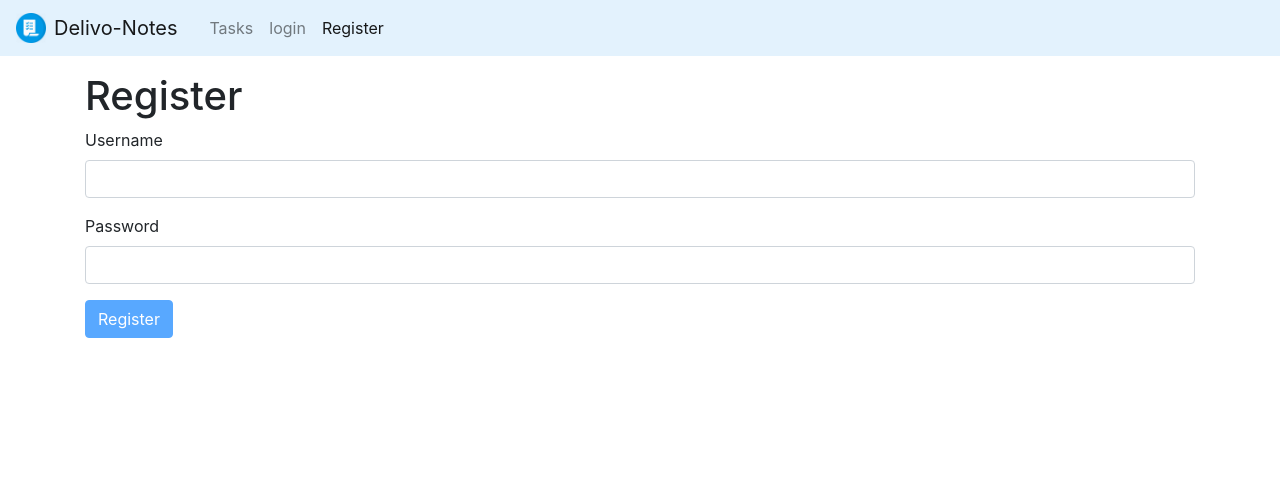
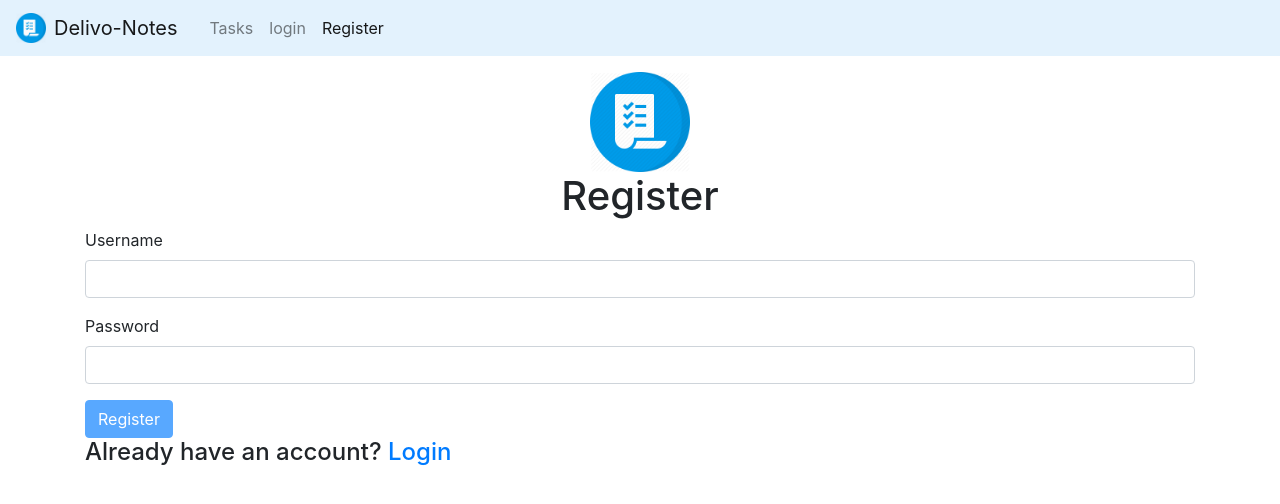
Before and after one commit to Syldox/React-todo-list, a React (Create React App) app: page /register in a window 1280 px wide. Shown: the top 504 px of the page. Built offline with nearby package versions, Linux system fonts and the light colour scheme.

Commit message:
improving registration/login UI

```diff
--- a/src/components/Login.jsx
+++ b/src/components/Login.jsx
@@ -1,36 +1,48 @@
-import React from "react";
-import Joi from "joi-browser";
-import Form from "./common/form";
+import React from 'react';
+import Joi from 'joi-browser';
+import Form from './common/form';
+import { Link } from 'react-router-dom';
 
 class LoginForm extends Form {
 	state = {
-    data: { username: "", password: "" },
+		data: { username: '', password: '' },
 		errors: {}
 	};
 
 	schema = {
-    username: Joi.string()
-      .required()
-      .label("Username"),
-    password: Joi.string()
-      .required()
-      .label("Password")
+		username: Joi.string().required().label('Username'),
+		password: Joi.string().required().label('Password')
 	};
 
 	doSubmit = () => {
 		// Call the server
-    console.log("Submitted");
+		console.log('Submitted');
 	};
 
 	render() {
 		return (
 			<div>
-        <h1>Login</h1>
+				<div className="d-flex justify-content-center">
+					<img
+						src={require('../assets/images/logo/logo-task.png')}
+						width="100"
+						height="100"
+						class="d-inline-block align-top"
+						alt=""
+					/>
+				</div>
+				<h1 className="d-flex justify-content-center">Login</h1>
 				<form onSubmit={this.handleSubmit}>
-          {this.renderInput("username", "Username")}
-          {this.renderInput("password", "Password", "password")}
-          {this.renderButton("Login")}
+					{this.renderInput('username', 'Username')}
+					{this.renderInput('password', 'Password', 'password')}
+					{this.renderButton('Login')}
 				</form>
+				<h4>
+					Don't have an account? {' '}
+					<span>
+						<Link to="/register">Register</Link>
+					</span>
+				</h4>
 			</div>
 		);
 	}
--- a/src/components/Register.jsx
+++ b/src/components/Register.jsx
@@ -1,37 +1,47 @@
-import React from "react";
-import Joi from "joi-browser";
-import Form from "./common/form";
+import React from 'react';
+import Joi from 'joi-browser';
+import Form from './common/form';
+import { Link } from 'react-router-dom';
 
 class RegisterForm extends Form {
 	state = {
-    data: { username: "", password: ""},
+		data: { username: '', password: '' },
 		errors: {}
 	};
 
 	schema = {
-    username: Joi.string()
-      .required()
-      .email()
-      .label("Username"),
-    password: Joi.string()
-      .required()
-      .min(5)
-      .label("Password"),
+		username: Joi.string().required().email().label('Username'),
+		password: Joi.string().required().min(5).label('Password')
 	};
 
 	doSubmit = () => {
 		// Call the server
-    console.log("Submitted");
+		console.log('Submitted');
 	};
 
 	render() {
 		return (
 			<div>
-        <h1>Register</h1>
+				<div className="d-flex justify-content-center">
+					<img
+						src={require('../assets/images/logo/logo-task.png')}
+						width="100"
+						height="100"
+						class="d-inline-block align-top"
+						alt=""
+					/>
+				</div>
+				<h1 className="d-flex justify-content-center">Register</h1>
 				<form onSubmit={this.handleSubmit}>
-          {this.renderInput("username", "Username")}
-          {this.renderInput("password", "Password", "password")}
-          {this.renderButton("Register")}
+					{this.renderInput('username', 'Username')}
+					{this.renderInput('password', 'Password', 'password')}
+					{this.renderButton('Register')}
+					<h4>
+						Already have an account?{' '}
+						<span>
+							<Link to="/login">Login</Link>
+						</span>
+					</h4>
 				</form>
 			</div>
 		);
--- a/src/components/Tasks.jsx
+++ b/src/components/Tasks.jsx
@@ -1,20 +1,18 @@
 import React, { Component } from 'react';
-import axios from'axios';
+import axios from 'axios';
 
-const apiEndpoint = "https://engine-staging.viame.ae/assessment/login"
+const apiEndpoint = 'https://engine-staging.viame.ae/assessment/login';
 
 class Tasks extends Component {
-
 	state = {
-       users:[
+		users: [
 			//    {
 			//     title:"",
 			//     description:"",
 			//     status: 1
 			//    }
 		]
-
-       }
+	};
 
 	// async componentDidMount(){
 	//     fetch(apiEndpoint)
@@ -26,37 +24,33 @@ const apiEndpoint = "https://engine-staging.viame.ae/assessment/login"
 	//   }))
 	// }
 
-componentDidMount(){
-    axios.get(apiEndpoint)
-    .then(res => this.setState({tasks: res.data}))
+	componentDidMount() {
+		axios.get(apiEndpoint).then((res) => this.setState({ tasks: res.data }));
 	}
 
-
-handleAdd = async ()=>{
+	handleAdd = async () => {
 		const register = {
-        email:'test@yes.com',
-        password:'12345',
+			email: 'test@yes.com',
+			password: '12345'
 		};
 
-    const {data: user} = await axios.post(apiEndpoint, register);
-    const users = [user, ...this.state.users];
-    this.setState({users})
-
-
-}
-
-
+		const { data: user } = await axios.post(apiEndpoint, register);
+		const users = [ user, ...this.state.users ];
+		this.setState({ users });
+	};
 
 	render() {
-        const {users} = this.state
+		const { users } = this.state;
 		return (
 			<div>
 				<h1>Users List</h1>
-                <button onClick={this.handleAdd} className="btn btn-primary mb-3">Add New Task</button>
+				<button onClick={this.handleAdd} className="btn btn-primary mb-3">
+					Add New Task
+				</button>
 				<table className="table">
 					<thead>
 						<tr>
-                            <th>users</th>
+							<th>Task</th>
 							<th>Description</th>
 							<th>Status</th>
 							<th>Action</th>
@@ -67,15 +61,16 @@ handleAdd = async ()=>{
 						<tr>
 							<td>{users.email}</td>
 							<td>{users.password}</td>
-                                <td><button className="btn btn-danger btn-sm">Delete</button></td>
+							<td />
+							<td>
+								<button className="btn btn-danger btn-sm">Delete</button>
+							</td>
 						</tr>
 						{/* )} */}
-
-
 					</tbody>
 				</table>
 			</div>
-        )
+		);
 	}
 }
 
```
Lines whose indentation alone changed are shown as unchanged.
